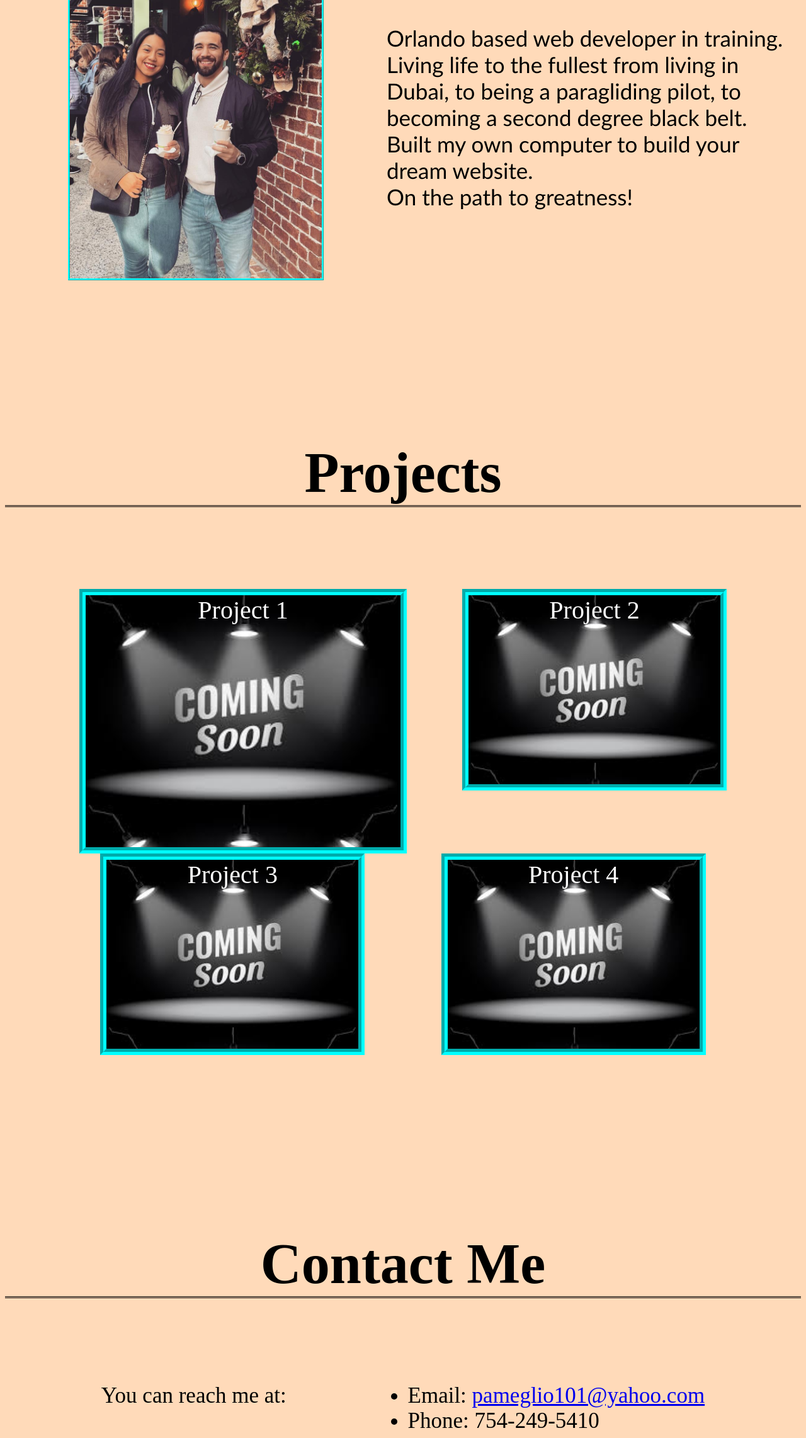
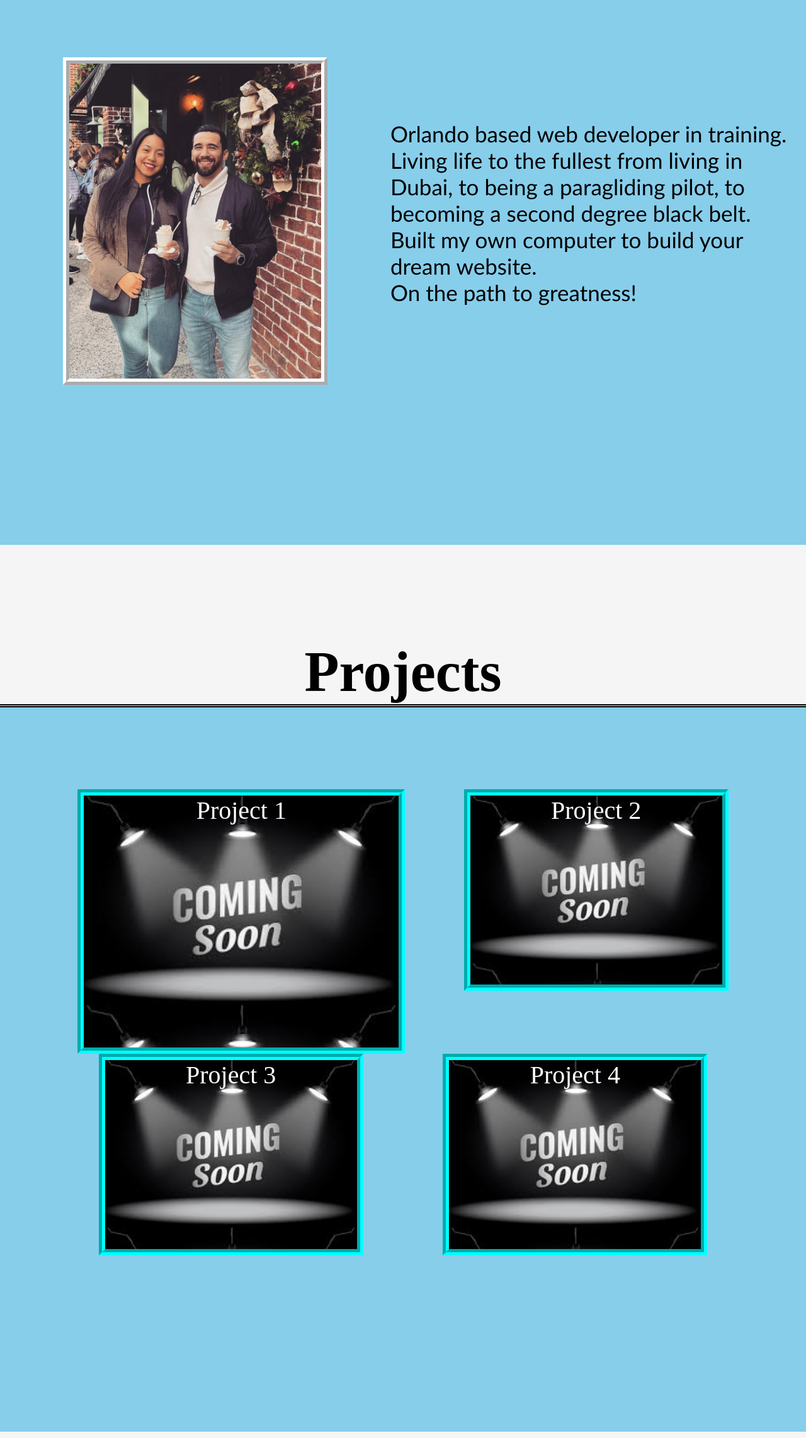
Before and after one commit to PatAmeglio/module-2, a plain HTML site: page index.html in a window 1280 px wide. Shown: the part 517-2800 px from the top of the page at 63% size. Drawn offline with Linux system fonts and the light colour scheme.

Commit message:
finished project

```diff
--- a/assets/css/reset.css
+++ b/assets/css/reset.css
@@ -0,0 +1,22 @@
+html,body,div,ul,ol,li,a,img,span,p,b,input,label {
+	margin:0;
+	padding:0;
+	border:0;
+}
+
+ul,ol {
+	list-style:none;
+}
+
+a {
+	text-decoration: none;
+}
+
+a:hover {
+
+}
+
+table {
+	border-spacing:0;
+	border-collapse:collapse;
+}
--- a/assets/css/style.css
+++ b/assets/css/style.css
@@ -1,5 +1,5 @@
 body {
-    background-color: peachpuff;
+    background-color: skyblue;
 }
 
 header {
@@ -7,19 +7,23 @@ header {
     top: 0;
     left: 0;
     right: 0;
-    background-color: aquamarine;
+    background-color: whitesmoke;
     color: black;
     display: flex;
     align-items: center;
     justify-content: space-between;
     padding: 1em blue;
-    z-index: 1;
+    background-image: url(/assets/images/Nav2.jpg);
+    background-position: center;
+    background-repeat: no-repeat;
+    background-size: cover;
   }
 
 header h1 {
     font-size: 60px;
     font-family:Georgia, 'Times New Roman', Times, serif;
 }
+
 
 nav ul {
     display: flex;
@@ -46,6 +50,10 @@ h2 {
     justify-content: space-evenly;
     margin-bottom: 100px;
     border-bottom-style: double;
+    background-color: whitesmoke;
+    border-width: 5px;
+    transition: .30s;
+    padding-top: 100px;
 }
 
 .about {
@@ -56,8 +64,10 @@ h2 {
     width: 400px;
     margin-left: 100px;
     border-style: ridge;
-    border-color: aqua;
+    border-color: white;
+    border-width: 10px;
 }
+
 
 .about p {
     margin-left: 100px;
@@ -66,7 +76,7 @@ h2 {
     font-family:'Trebuchet MS', 'Lucida Sans Unicode', 'Lucida Grande', 'Lucida Sans', Arial, sans-serif;
 }
 
-.projects {
+.project {
     display: flex;
     flex-wrap: wrap;
     flex-direction: row;
@@ -99,21 +109,39 @@ h2 {
     border-width: 10px;
 }
 
+.project1:hover,.project2:hover, .project3:hover, .project4:hover {
+    border-color:deeppink;
+    border-style: groove;
+    cursor: grab;
+}
 
-.contact {
+
+#contact {
     margin-top: 100px;
     display: flex;
     justify-content: space-evenly;
-    margin-bottom: 50px;
+    margin-bottom: 150px;
     font-size: 35px;
 }
 
+a {
+    text-decoration: none;
+    color: black;
+    transition: .30s;
+}
 
+#contact a {
+    text-decoration: underline;
+    color: blue
+}
+
+#about, #projects {
+    padding-top: 150px;
+}
 
 
 @media screen and (max-width: 768px) {
-    main,
-    nav {
-      flex-direction: column;
+    body {
+      flex-direction: row;
     }
   }
--- a/index.html
+++ b/index.html
@@ -5,13 +5,13 @@
   <title>Patrick Portfolio Page</title>
   <meta charset="UTF-8" />
   <meta name="viewport" content="width=device-width, initial-scale=1" />
-  <link rel="stylesheet" type="text/css" href="/assets/css/reset.css">
-  <link rel="stylesheet" type="text/css" href="/assets/css/style.css" />
+  <link rel="stylesheet" type="text/css" href="/assets/css/reset.css"/>
+  <link rel="stylesheet" type="text/css" href="/assets/css/style.css"/>
 </head>
 
 <body>
   <header>
-    <h1>Pat's Portfolio</h1>
+    <h1>Patrick Ameglio</h1>
     <nav>
     <ul>
       <li><a href="#about">About Me</a></li>
@@ -22,22 +22,30 @@
   </header>
 
   <main>
-    <h2>About Me</h2>
+    <h2 id="about">About Me</h2>
     <section class="about">
       <img src="/assets/images/me.jpg" alt="picture of me"/>
       <p>Orlando based web developer in training. <br> Living life to the fullest from living in Dubai, to being a paragliding pilot, to becoming a second degree black belt. <br> Built my own computer to build your dream website. <br> On the path to greatness!</p>
     </section>
 
-    <h2>Projects</h2>
-    <section class="projects">
-      <div class="project1">Project 1</div>
-      <div class="project2">Project 2</div>
-      <div class="project3">Project 3</div>
-      <div class="project4">Project 4</div>
+    <h2 id="projects">Projects</h2>
+    <section class="project">
+      <a href="https://github.com/PatAmeglio">
+        <div class="project1">Project 1</div>
+      </a>
+      <a href="https://github.com/PatAmeglio">
+        <div class="project2">Project 2</div>
+      </a>
+      <a href="https://github.com/PatAmeglio">
+        <div class="project3">Project 3</div>
+      </a>
+      <a href="https://github.com/PatAmeglio">
+        <div class="project4">Project 4</div>
+      </a>
     </section>
 
     <h2>Contact Me</h2>
-    <section class="contact">
+    <section id="contact">
       <p>You can reach me at:</p>
       <ul>
         <li>Email: <a href="mailto:your@email.com">pameglio101@yahoo.com</a></li>
```
Also changed, not shown: assets/images/Nav.jpg (added), assets/images/Nav2.jpg (added), assets/images/Screenshot.PNG (added), 1 other file.
